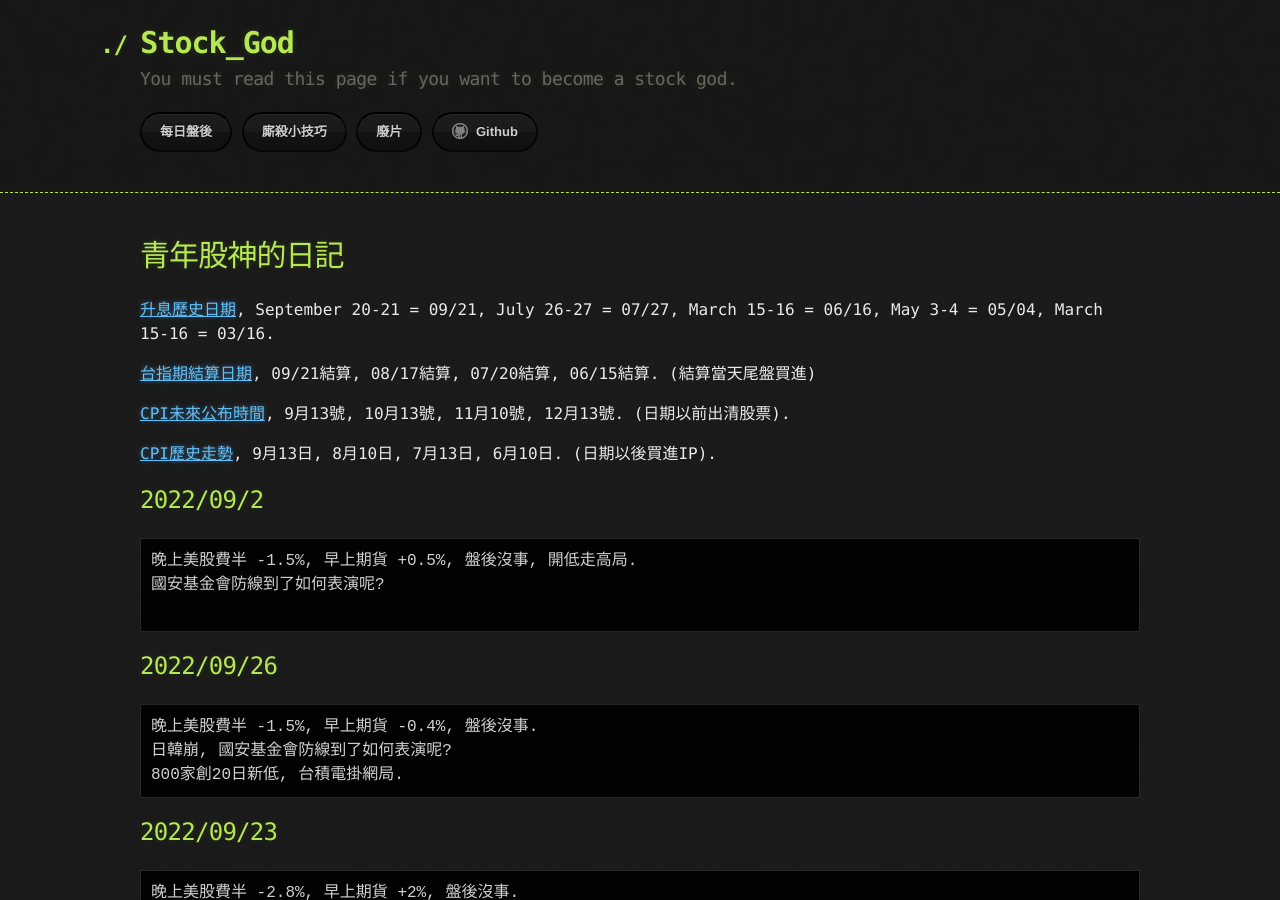
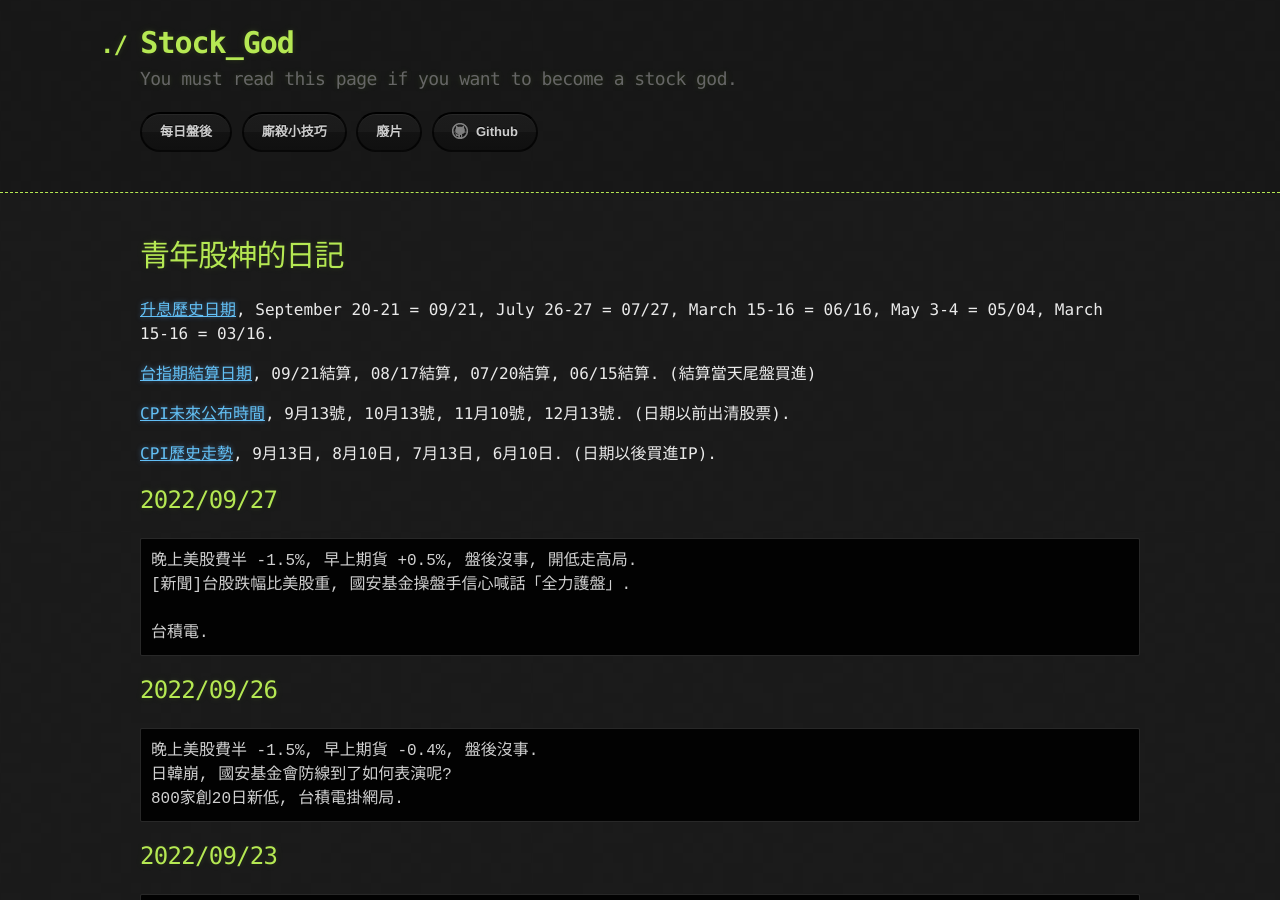
Before and after one commit to lepg5487/Stock_God, a Jekyll site: the page built from index.md, in a window 1280 px wide and 900 px high. Built offline with Jekyll 4.4.1, drawn with Linux system fonts in a browser that asks for light colours; our own code applies the rules of GitHub Pages for plain Markdown files.

Commit message:
Update index.md

````diff
--- a/index.md
+++ b/index.md
@@ -12,11 +12,12 @@ layout: testlayouts
 
 [CPI歷史走勢](https://hk.investing.com/economic-calendar/cpi-733), 9月13日, 8月10日, 7月13日, 6月10日. (日期以後買進IP).
 
-## 2022/09/2
+## 2022/09/27
 ```
 晚上美股費半 -1.5%, 早上期貨 +0.5%, 盤後沒事, 開低走高局.
-國安基金會防線到了如何表演呢?
-
+[新聞]台股跌幅比美股重, 國安基金操盤手信心喊話「全力護盤」.
+
+台積電.
 ```
 
 ## 2022/09/26
````
